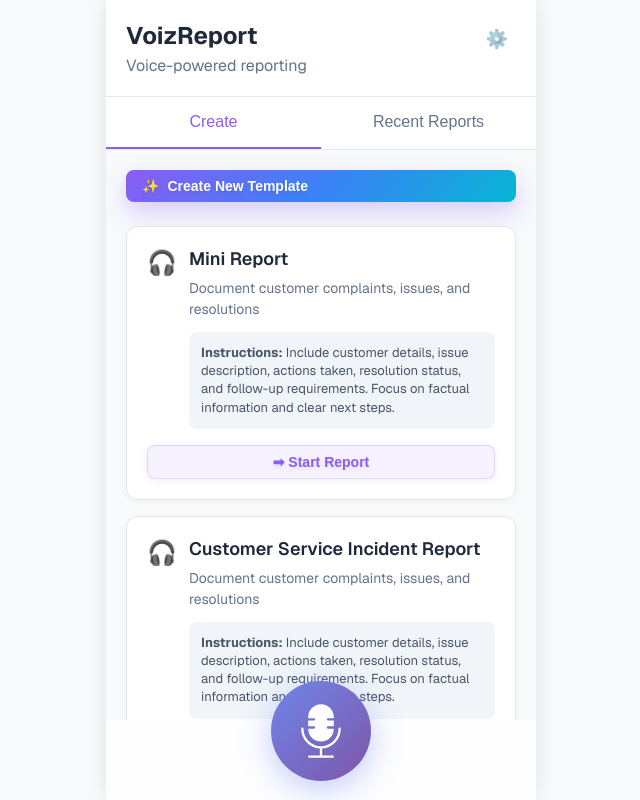
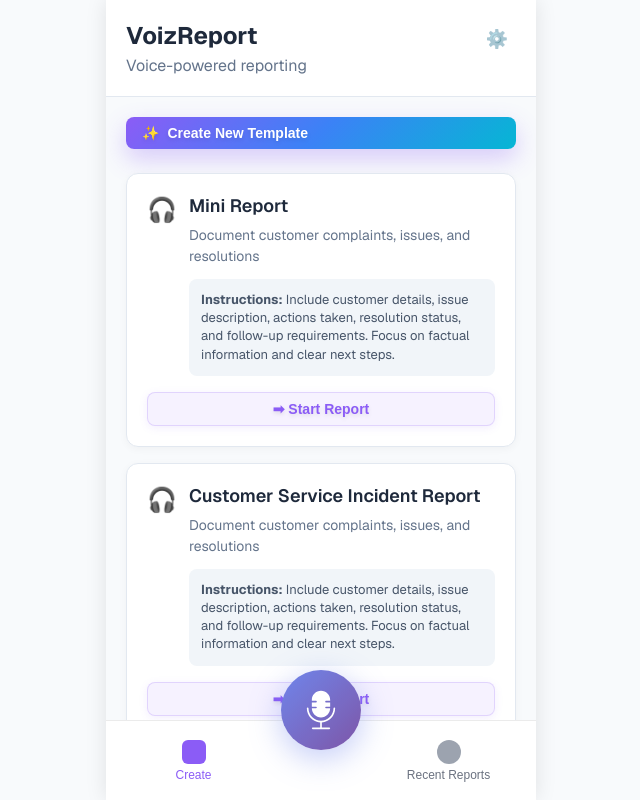
Before and after one commit to bertschler/voizreport, a Next.js app: page / in a window 1280 px wide. Shown: the whole page, without its empty margins (319-959 px from the left). Built offline with nearby package versions, Linux system fonts and the light colour scheme.

Commit message:
bottom nav

```diff
--- a/src/app/components/DefaultFooter.tsx
+++ b/src/app/components/DefaultFooter.tsx
@@ -1,38 +1,31 @@
 'use client';
 
 import React from 'react';
-import Image from 'next/image';
 import Mic2 from '../svg/Mic2';
 import Microphone2 from '../svg/Microphone2';
+import { Tab } from './TabNavigation';
 
-export default function DefaultFooter() {
+interface DefaultFooterProps {
+  tabs: Tab[];
+  activeTab: string;
+  onTabChange: (tabId: string) => void;
+}
+
+export default function DefaultFooter({ tabs, activeTab, onTabChange }: DefaultFooterProps) {
   return (
     <div style={{ position: 'relative' }}>
-      {/* Main Footer with translucent blurry background */}
-      <div style={{
-        height: '80px',
-        background: 'rgba(255, 255, 255, 0.8)',
-        backdropFilter: 'blur(20px)',
-        WebkitBackdropFilter: 'blur(20px)',
-        borderTop: '1px solid rgba(255, 255, 255, 0.2)',
-        display: 'flex',
-        alignItems: 'center',
-        justifyContent: 'center',
-        position: 'relative',
-        zIndex: 1
-      }}>
-        {/* Mic Button - positioned to extend above footer */}
+      {/* Floating Mic Button - positioned above footer */}
       <div style={{
         position: 'absolute',
-          top: '-40px', // Half of the button extends above footer
+        top: '-50px', // Positioned above the footer
         left: '50%',
         transform: 'translateX(-50%)',
-          zIndex: 2
+        zIndex: 10
       }}>
         <button
           style={{
-              width: '100px',
-              height: '100px',
+            width: '80px',
+            height: '80px',
             borderRadius: '50%',
             background: 'linear-gradient(135deg, #667eea 0%, #764ba2 100%)',
             border: 'none',
@@ -77,12 +70,68 @@ export default function DefaultFooter() {
 
           {/* Mic Icon */}
           <Microphone2
-              width={56}
-              height={56}
+            width={40}
+            height={40}
             color="white"
           />
         </button>
       </div>
+
+      {/* Tab Navigation Footer */}
+      <div style={{
+        height: '80px',
+        background: 'rgba(255, 255, 255, 0.95)',
+        backdropFilter: 'blur(20px)',
+        WebkitBackdropFilter: 'blur(20px)',
+        borderTop: '1px solid rgba(0, 0, 0, 0.08)',
+        display: 'flex',
+        alignItems: 'center',
+        position: 'relative',
+        zIndex: 1,
+        paddingTop: '8px',
+        paddingBottom: '8px'
+      }}>
+        {tabs.map((tab, index) => (
+          <button
+            key={tab.id}
+            onClick={() => onTabChange(tab.id)}
+            style={{
+              flex: 1,
+              display: 'flex',
+              flexDirection: 'column',
+              alignItems: 'center',
+              justifyContent: 'center',
+              background: 'none',
+              border: 'none',
+              cursor: 'pointer',
+              padding: '8px 4px',
+              transition: 'all 0.2s ease',
+              // Add spacing around the center mic button
+              marginLeft: index === 0 ? '0' : index === Math.floor(tabs.length / 2) ? '40px' : '0',
+              marginRight: index === tabs.length - 1 ? '0' : index === Math.floor(tabs.length / 2) - 1 ? '40px' : '0'
+            }}
+          >
+            {/* Tab Icon - using simple shapes for now */}
+            <div style={{
+              width: '24px',
+              height: '24px',
+              marginBottom: '4px',
+              background: activeTab === tab.id ? '#8B5CF6' : '#9CA3AF',
+              borderRadius: tab.id === 'templates' ? '6px' : '50%',
+              transition: 'all 0.2s ease'
+            }} />
+
+            {/* Tab Label */}
+            <span style={{
+              fontSize: '12px',
+              fontWeight: '500',
+              color: activeTab === tab.id ? '#8B5CF6' : '#6B7280',
+              transition: 'all 0.2s ease'
+            }}>
+              {tab.label}
+            </span>
+          </button>
+        ))}
       </div>
 
       {/* CSS Animation */}
--- a/src/app/page.tsx
+++ b/src/app/page.tsx
@@ -3,7 +3,7 @@
 import React, { useState, useCallback } from 'react';
 import LiveVoiceChat, { FormSummary } from './components/LiveVoiceChat';
 import MobileHeader from "./components/MobileHeader";
-import TabNavigation, { Tab } from "./components/TabNavigation";
+import { Tab } from "./components/TabNavigation";
 import TemplatesList from "./components/TemplatesList";
 import SubmittedReports from "./components/SubmittedReports";
 import Settings from "./components/Settings";
@@ -175,20 +175,19 @@ export default function Home() {
   return (
     <PageLayout
       header={
-        <>
         <MobileHeader
           title="VoizReport"
           subtitle="Voice-powered reporting"
           onSettingsClick={handleSettingsClick}
         />
-          <TabNavigation
+      }
+      footer={
+        <DefaultFooter
           tabs={tabs}
           activeTab={activeTab}
           onTabChange={handleTabChange}
         />
-        </>
       }
-      footer={<DefaultFooter />}
       onNavigateToSession={handleNavigateToSession}
     >
       {activeTab === 'templates' && (
```
Lines whose indentation alone changed are shown as unchanged.
